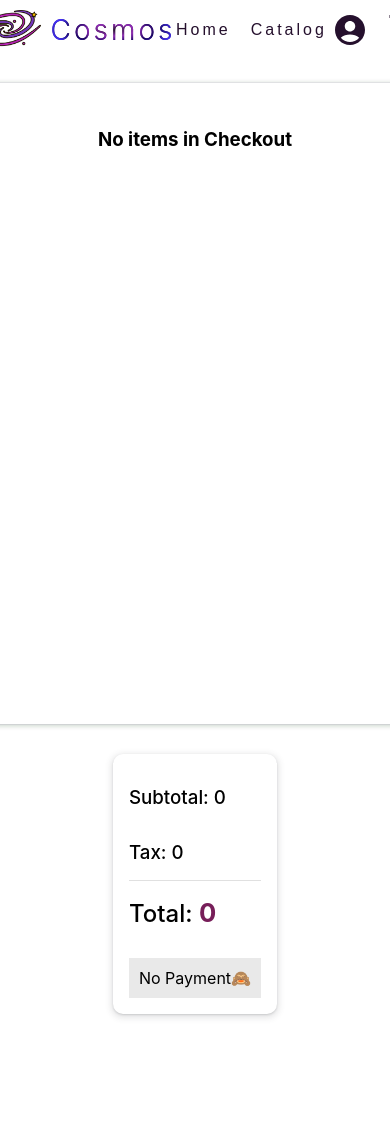
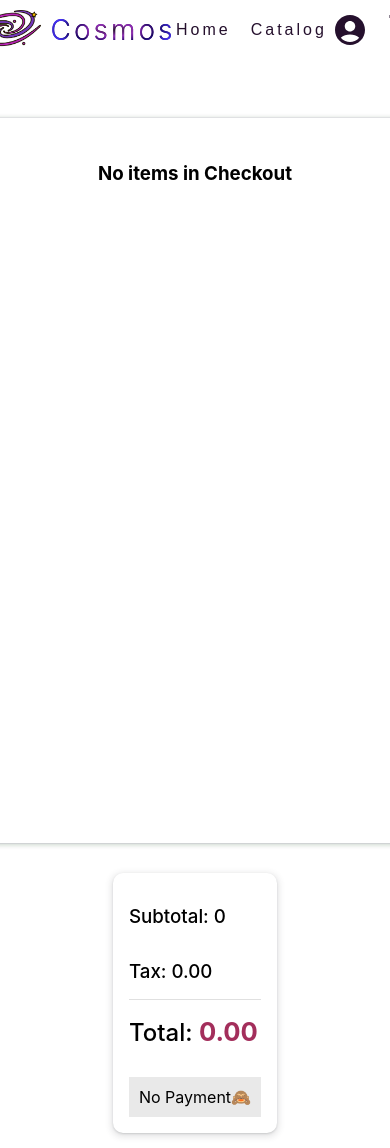
Before and after one commit to mustafabin/Cosmos, a React (Create React App) app: page /checkout in a window 390 px wide. Shown: the top 1148 px of the page. Before the commit the page ends 1097 px from the top, so only its background shows below. Built offline with nearby package versions, Linux system fonts and the light colour scheme.

Commit message:
fixed some checkout bugs

```diff
--- a/src/components/CheckoutCard.jsx
+++ b/src/components/CheckoutCard.jsx
@@ -22,8 +22,8 @@ const CheckoutCard = (props) => {
 
     return color;
   };
-  let { planet, setCart, cart, index } = props;
-  const [quantity, setQuantity] = useState(planet.quantity);
+  let { planet, setCart, cart, index, amount } = props;
+  const [quantity, setQuantity] = useState(amount);
   let decrement = () => {
     if (quantity > 0) setQuantity((prev) => prev - 1);
   };
@@ -59,7 +59,7 @@ const CheckoutCard = (props) => {
         <p>{planet.description.slice(0, 80) + " . . . "}</p>
         <div className="checkout-card-bottom">
           <h2 onClick={decrement}>-</h2>
-          <h1>{quantity}</h1>
+          <h1>{amount}</h1>
           <h2 onClick={increment}>+</h2>
           <p>{"$" + planet.price}</p>
         </div>
--- a/src/screens/checkout.jsx
+++ b/src/screens/checkout.jsx
@@ -24,6 +24,7 @@ export default function Checkout() {
                 cart={cart}
                 setCart={setCart}
                 planet={item}
+                amount={item.quantity}
               ></CheckoutCard>
             );
           })
@@ -41,7 +42,7 @@ export default function Checkout() {
   }, [content]);
   //once subtotal changes update tax
   useEffect(() => {
-    setTax((Math.round(subtotal * 100) / 100) * 0.09);
+    setTax(subtotal * 0.09);
   }, [subtotal]);
   //update total once tax changes
   useEffect(() => {
@@ -61,11 +62,11 @@ export default function Checkout() {
             Subtotal: <span>{subtotal}</span>
           </h3>
           <h3>
-            Tax: <span>{tax}</span>
+            Tax: <span>{tax.toFixed(2)}</span>
           </h3>
           <Divider></Divider>
           <h2>
-            Total: <span>{total}</span>
+            Total: <span>{total.toFixed(2)}</span>
           </h2>
           <div className="checkout-button">
             <p>No Payment</p>
--- a/src/styles/Checkout.css
+++ b/src/styles/Checkout.css
@@ -14,7 +14,7 @@
   overflow: scroll;
   display: flex;
   flex-direction: column;
-  height: 70vh;
+  height: 75vh;
   min-width: 400px;
   box-shadow: 0 0px 1px 0 rgba(94, 27, 138, 0.609),
     0 1px 5px 1px rgba(3, 58, 9, 0.212);
@@ -79,7 +79,7 @@
   font-weight: 700;
 
   font-size: 1.6rem;
-  color: rgb(119, 30, 89);
+  color: rgb(163, 46, 91);
 }
 .checkout-button {
   display: flex;
@@ -118,6 +118,7 @@
   transition: all ease 0.5s;
 }
 .checkout-card-bottom h2:hover {
+  cursor: pointer;
   border-radius: 10px;
   color: rgb(1, 99, 255);
   background-color: rgba(169, 173, 240, 0.555);
@@ -129,4 +130,16 @@
   .checkout-flex-container {
     flex-direction: column;
   }
+  .checkout-display {
+    height: 80vh;
+    margin-top: 20vh;
+  }
 }
+@media (max-width: 600px) {
+  .checkout-display {
+    width: 80vw;
+  }
+  .checkout-card-details p {
+    font-size: 0.8rem;
+  }
+}
--- a/src/styles/nav.css
+++ b/src/styles/nav.css
@@ -108,8 +108,6 @@ nav {
   .nav-brand img {
     max-width: 70px;
   }
-  .nav-options {
-  }
   .nav-brand {
     width: 40%;
   }
```
